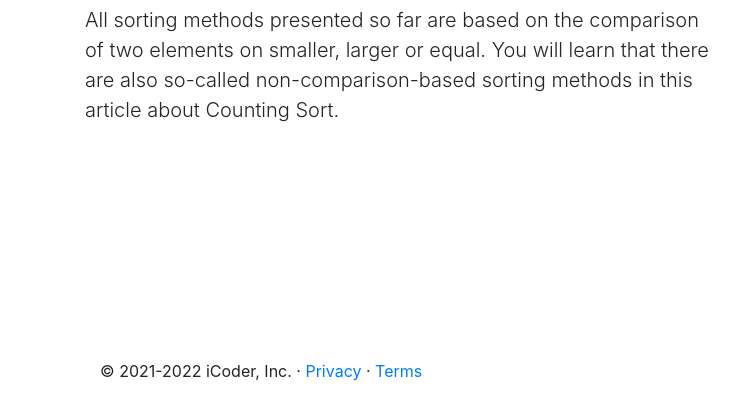
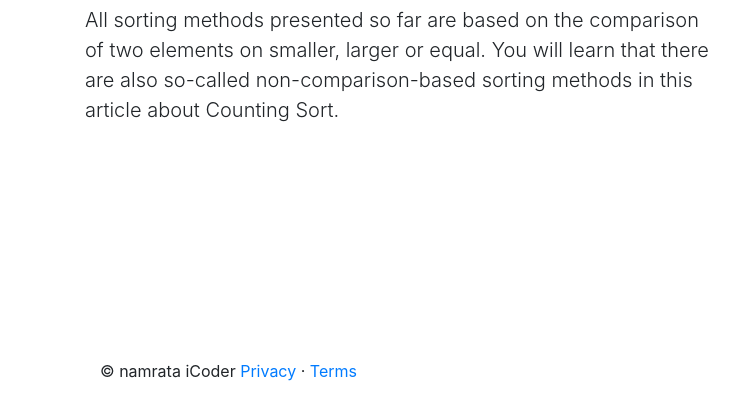
Before and after one commit to iamnamrataa/tech_blog_website, a plain HTML site: page development.html in a window 1280 px wide. Shown: the part 521-928 px from the top of the page, 0-745 px from the left. Drawn offline with nearby package versions, Linux system fonts and the light colour scheme; grey boxes are pictures that could not be loaded.

Commit message:
Update development.html

```diff
--- a/development.html
+++ b/development.html
@@ -70,7 +70,7 @@
         </div>
             <footer class="container">
                 <p class="float-right"><a href="#">Back to top</a></p>
-                <p>© 2021-2022 iCoder, Inc. · <a href="#">Privacy</a> · <a href="#">Terms</a></p>
+                <p>© namrata iCoder <a href="#">Privacy</a> · <a href="#">Terms</a></p>
               </footer>
         <script src="https://code.jquery.com/jquery-3.2.1.slim.min.js"
             integrity="sha384-KJ3o2DKtIkvYIK3UENzmM7KCkRr/rE9/Qpg6aAZGJwFDMVNA/GpGFF93hXpG5KkN"
```
